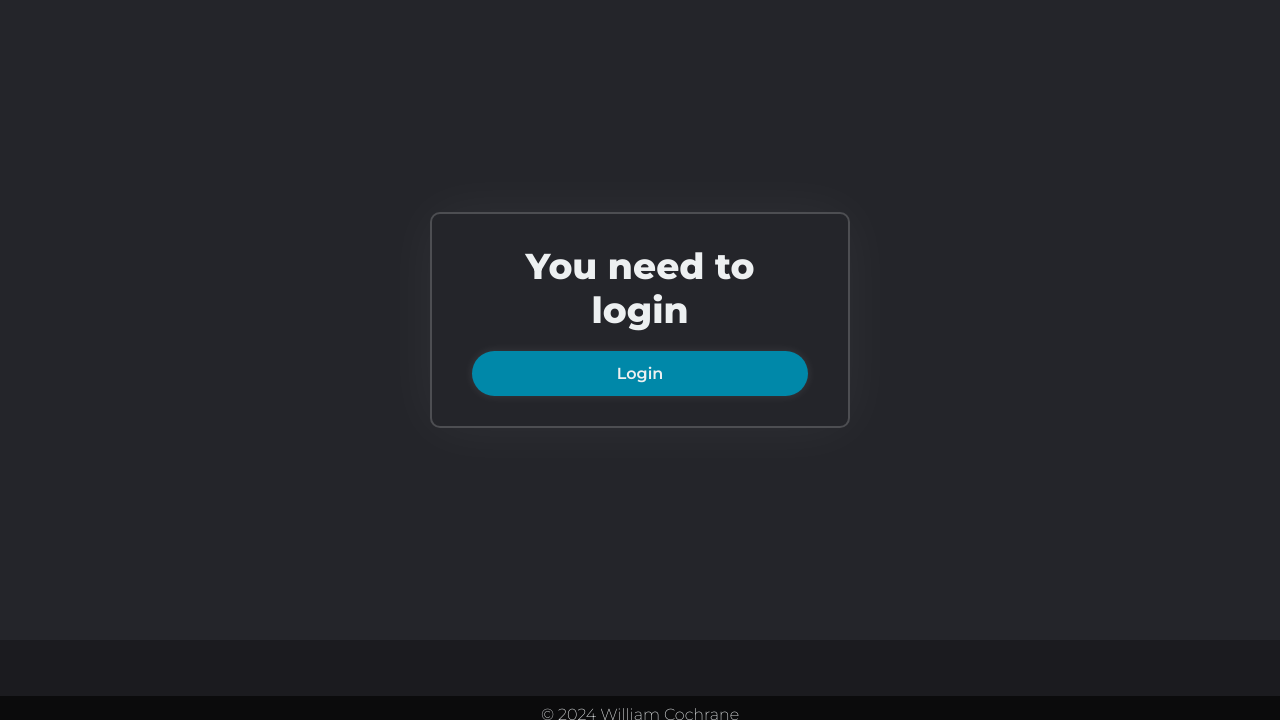
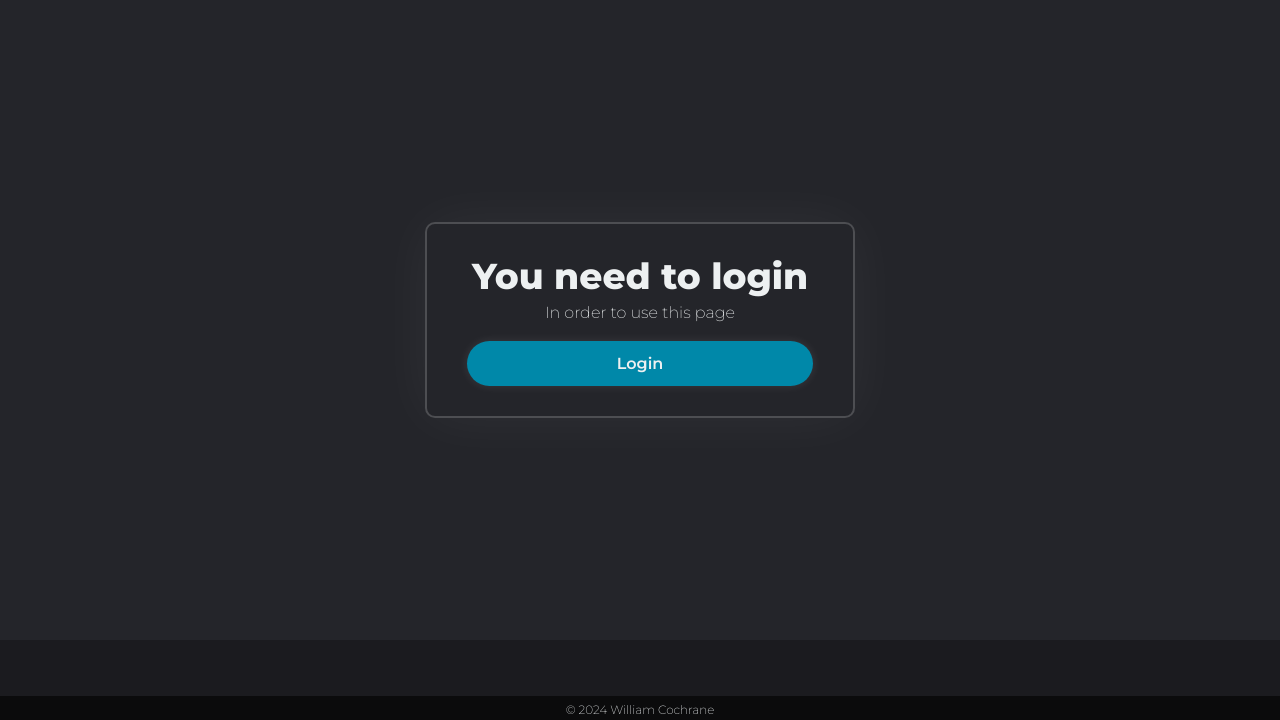
Before and after one commit to WilliCochrane/Medusa-runoff-calculator, a Flask app: page /Multi_Event in a window 1280 px wide. Shown: the part 80-800 px from the top of the page. Run offline with Flask 3, Linux system fonts and the light colour scheme.

Commit message:
Andrew feedback fixes

```diff
--- a/UC program/static/style.css
+++ b/UC program/static/style.css
@@ -49,6 +49,11 @@ header {
   align-items: center;
   padding: 30px 10%;
   height: 10vh;
+  background-color: #1b1b1f;
+}
+
+header * {
+  background-color: transparent;
 }
 
 footer {
@@ -59,22 +64,23 @@ footer {
   overflow: hidden;
 }
 
-footer .footer-top{
+footer .footer-top {
   height: 7vh;
   background-color: #1b1b1f;
   width: 100%;
 }
 
-footer .footer-bottom{
+footer .footer-bottom {
   height: 3vh;
   background-color: #0b0b0c;
-  padding-top: 9px;
+  padding-top: .7vh;
 }
 
-footer .footer-bottom p{
+footer .footer-bottom p {
   width: fit-content;
   margin: auto;
   background-color: transparent;
+  font-size: 1.5vh;
 }
 
 sup {
@@ -87,7 +93,7 @@ sup {
 }
 
 .nav-links {
-  list-style: none;
+  list-style: none;;
 }
 
 .nav-links li{
@@ -154,7 +160,7 @@ button:hover {
 }
 
 .wrapper {
-  width: 420px;
+  width: 430px;
   margin: auto;
   border-radius: 10px;
   padding: 30px 40px;
@@ -588,3 +594,11 @@ input::-webkit-inner-spin-button {
   margin: auto;
   width: fit-content;
 }
+
+.need-login {
+  display: grid;
+  grid-template-columns: 1fr;
+  width: 100%;
+  text-align: center;
+  row-gap: 5px;
+}
--- a/UC program/templates/needToLogin.html
+++ b/UC program/templates/needToLogin.html
@@ -2,7 +2,10 @@
 {% block content %}
 <div class="flex-align">
     <div class="wrapper">
-        <h1>You need to login</h1>
+        <div class="need-login">
+            <h1>You need to login</h1>
+            <p>In order to use this page</p>
+        </div>
         <br>
         <a href="/Login"><button class="submit">Login</button></a>
     </div>
```
